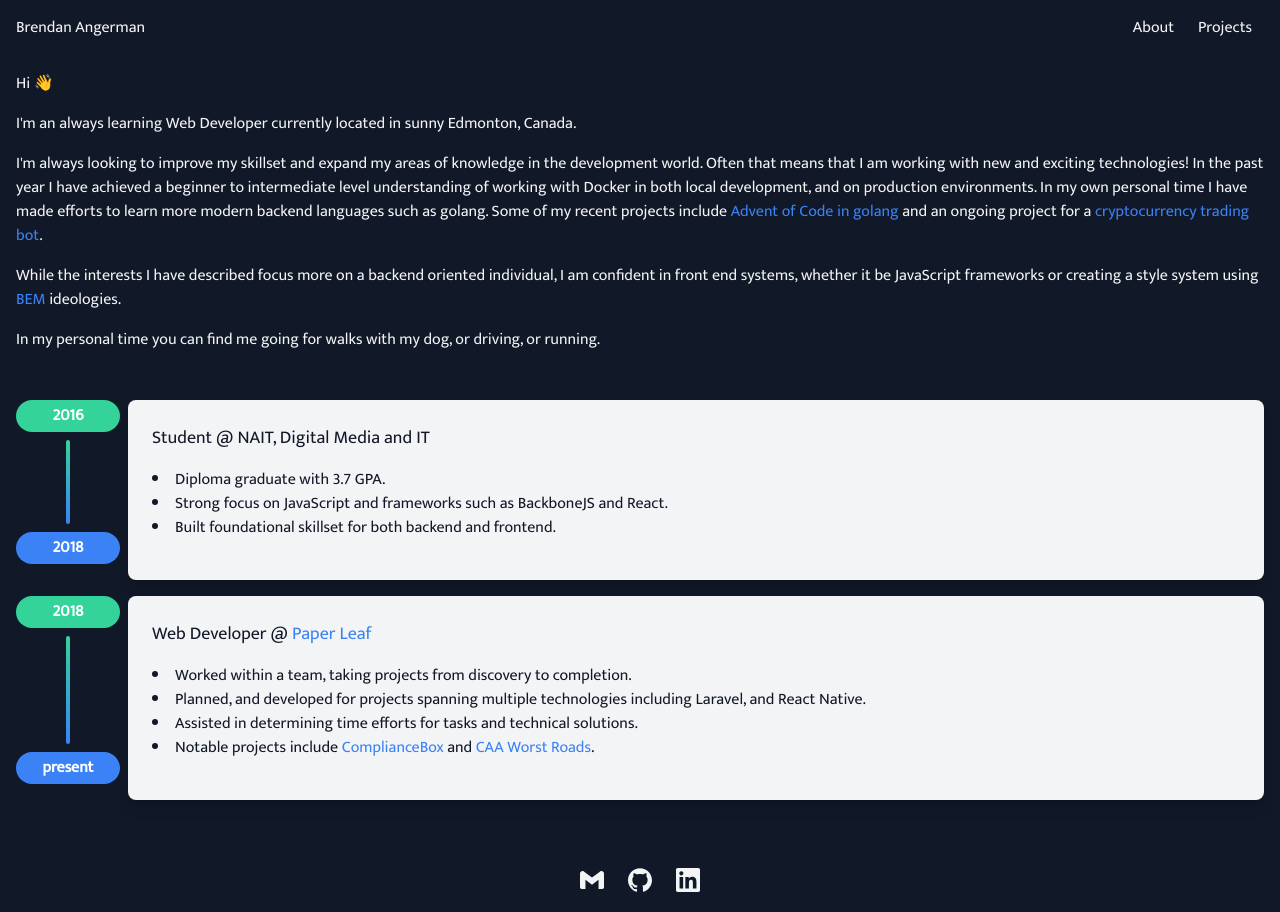
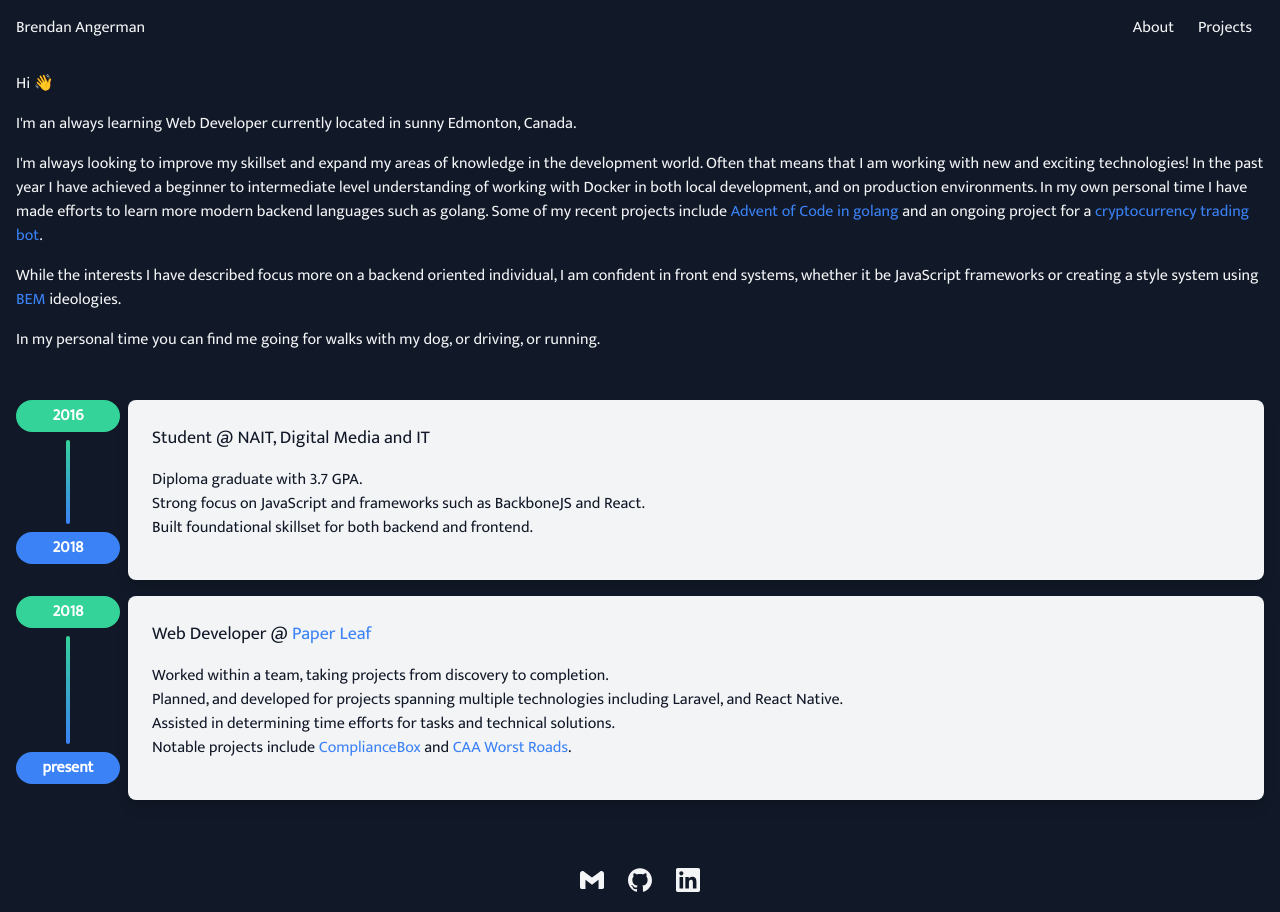
Before and after one commit to bAngerman/bAngerman.github.io, a Jekyll site: the page built from pages/about.md, in a window 1280 px wide. Built offline with Jekyll 4.4.1, drawn with Linux system fonts in a browser that asks for light colours; emoji names are drawn with the system emoji font.

Commit message:
added uls to wrap lis

```diff
--- a/_data/timeline.yml
+++ b/_data/timeline.yml
@@ -1,14 +1,18 @@
 - title: Student @ NAIT, Digital Media and IT
   from: 2016
   to: 2018
-  description: <li>Diploma graduate with 3.7 GPA.</li>
+  description: <ul>
+               <li>Diploma graduate with 3.7 GPA.</li>
                <li>Strong focus on JavaScript and frameworks such as BackboneJS and React.</li>
                <li>Built foundational skillset for both backend and frontend.</li>
+               </ul>
 
 - title: Web Developer @ <a href="//paper-leaf.com" target="_blank" rel="noopener">Paper Leaf</a>
   from: 2018
   to: present
-  description: <li>Worked within a team, taking projects from discovery to completion.</li>
+  description: <ul>
+               <li>Worked within a team, taking projects from discovery to completion.</li>
                <li>Planned, and developed for projects spanning multiple technologies including Laravel, and React Native.</li>
                <li>Assisted in determining time efforts for tasks and technical solutions.</li>
                <li>Notable projects include <a href="//paper-leaf.com/our-work/compliancebox-saas-app/" target="_blank" rel="noopener">ComplianceBox</a> and <a href="//caaworstroads.com" target="_blank" rel="noopener">CAA Worst Roads</a>.</li>
+               </ul>
```
